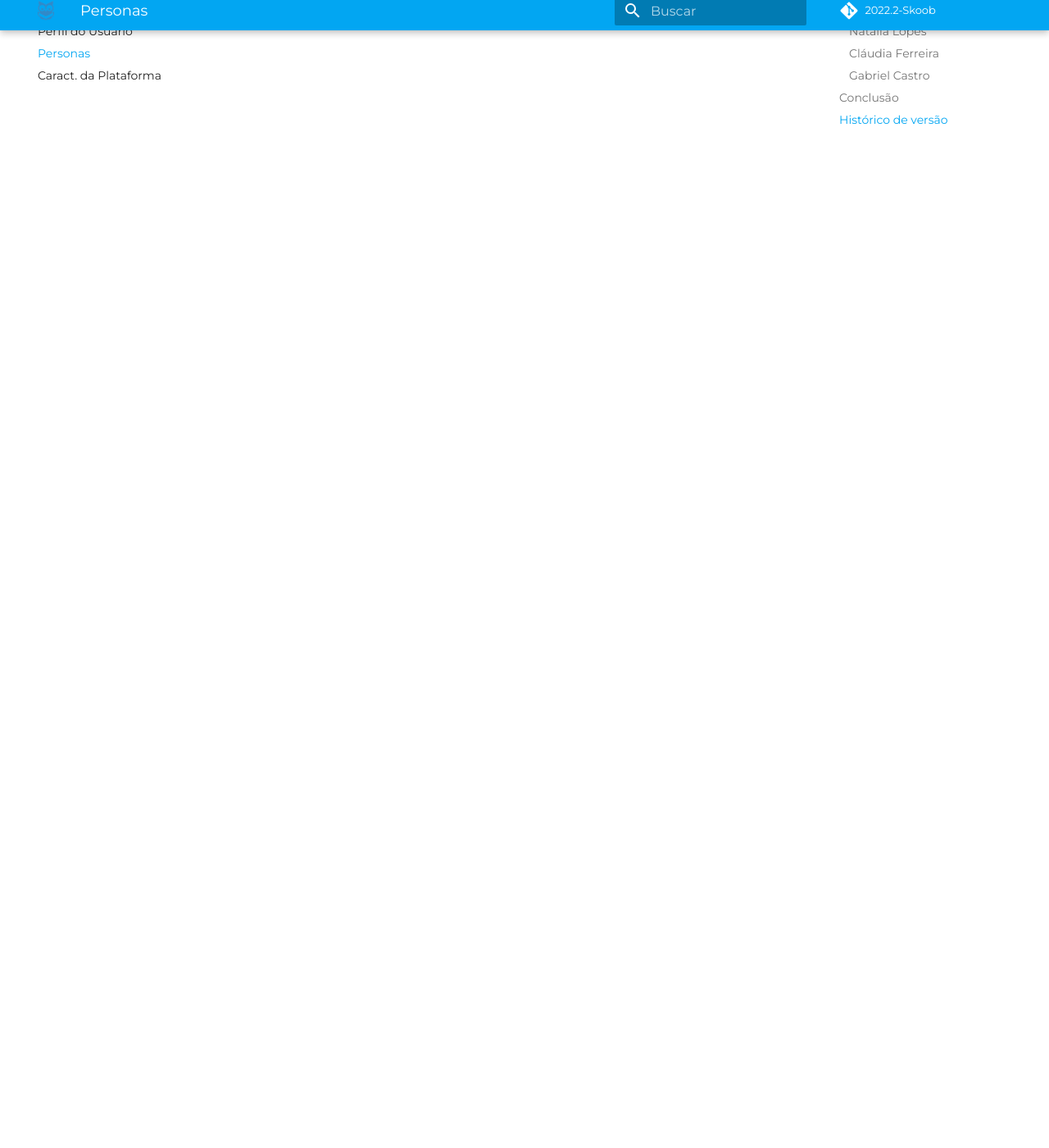
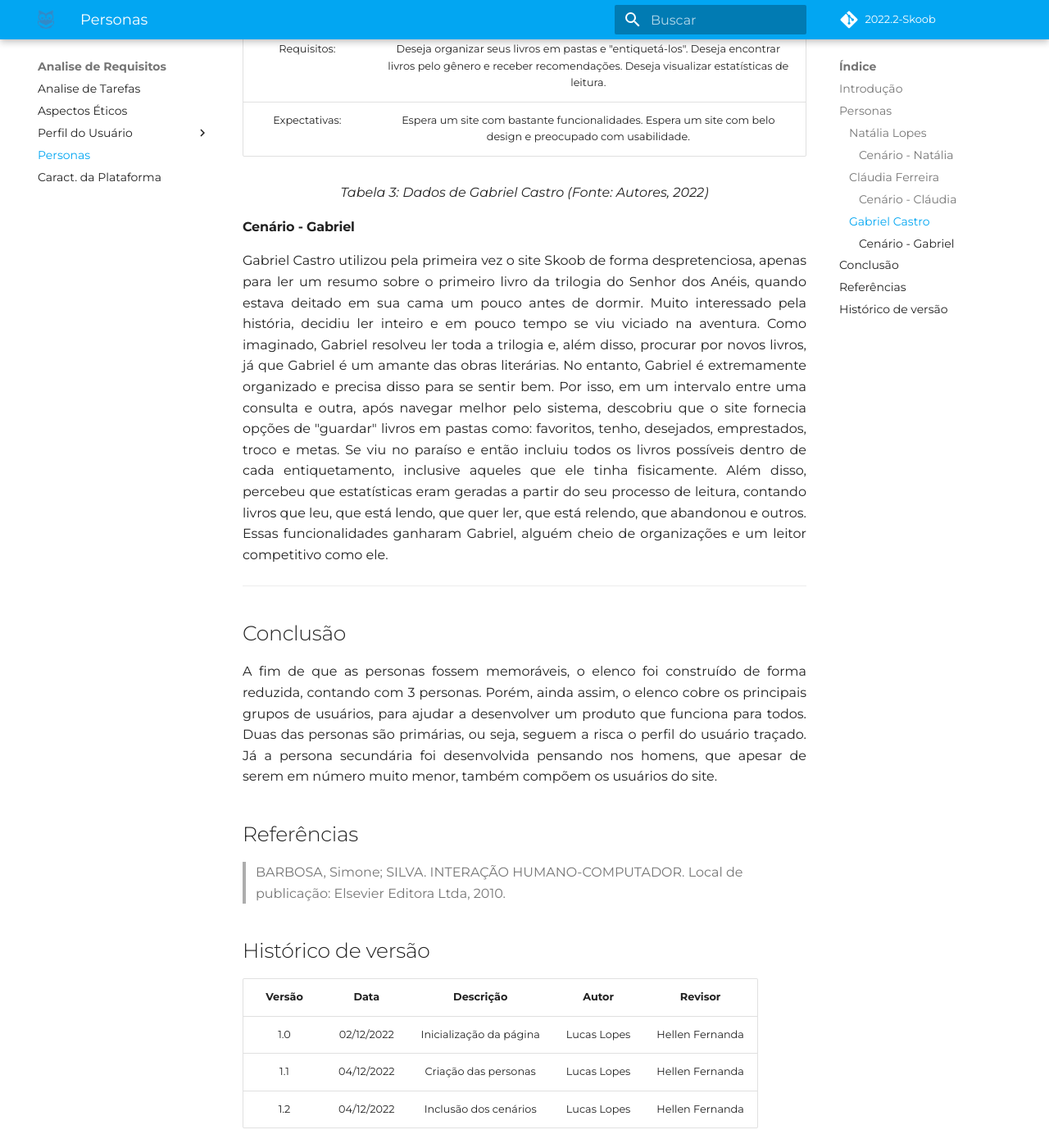
Before and after one commit to Interacao-Humano-Computador/2022.2-Skoob, an MkDocs documentation site: the page built from docs/analise-de-requisitos/personas.md, in a window 1280 px wide and 1400 px high, scrolled down 4032 px. Shown: the whole window at 82% size. Built offline with MkDocs 1.6.1 and Material for MkDocs 9.7.7, drawn with Linux system fonts in a browser that asks for light colours; some web fonts are replaced; comment, search, counter and statistics services are not loaded; some of the changed text lies outside the part shown.

Commit message:
Inclusão dos cenários
Signed-off-by: luclopesr <luclopesr@gmail.com>

```diff
--- a/docs/analise-de-requisitos/personas.md
+++ b/docs/analise-de-requisitos/personas.md
@@ -18,9 +18,11 @@
 | Tarefas: | Acompanhar timeline de leitura e ver livros que os amigos compartilharam. |
 | Requisitos: | Deseja compartilhar livros que está lendo. Deseja comentar e curtir publicações de amigos. Deseja editar comentários. |
 | Expectativas: | Espera uma rede social de leitura. Espera um sistema de fácil uso e minimalista. |
-| **Cenário:** |  |
 
 <figcaption align="center">Tabela 1: Dados de Natália Lopes (Fonte: Autores, 2022)</figcaption>
+
+#### Cenário - Natália
+<p align="justify">Enquanto estava em casa, após finalizar as responsabilidades da faculdade, a gaduanda em Direito, Natália Lopes, resolveu entrar no Skoob para ficar por dentro dos livros que seus amigos e pessoas a quem seguia estavam lendo ou pretendiam ler. Durante a navegação pela timeline, viu que um de seus melhores amigos, Lucas Alves, compartilhou estar lendo A Culpa é das Estrelas, livro a qual Natália havia implorado para que Lucas lesse. Muito feliz pelo amigo ter atendido seu pedido, resolveu comentar na publicação e expressar sua alegria. Porém, por descuido, percebeu que havia digitado errado, então, optou por editar seu comentário, mas sem sucesso, o site não oferecia essa opção, o que a deixou levemente irritada. Decidiu ignorar o fato e simplesmente apagar e enviar um novo comentário, dessa vez, corretamente.</p>
 
 ---
 
@@ -36,9 +38,12 @@
 | Tarefas: | Revisitar e/ou reler livros que já li. Buscar por livros novos, principalmente de romance. |
 | Requisitos: | Deseja buscar por livros novos. Deseja receber indicações de livros. Deseja encontrar livros pelo gênero, autor ou nome. Deseja saber quantas vezes já leu determinado livro. |
 | Expectativas: | Espera um site que forneça livros diversos para leitura gratuita. |
-| **Cenário:** |  |
 
 <figcaption align="center">Tabela 2: Dados de Cláudia Ferreira (Fonte: Autores, 2022)</figcaption>
+
+
+#### Cenário - Cláudia
+<p align="justify">Cláudia Ferreira é uma mulher não muito ligada ao mundo da tecnologia, é o tipo de pessoa que às vezes tem dificuldade de resolver funcionalidades simples. Certo dia, durante o horário de almoço do seu espediente, Cláudia sentiu saudade de ler um livro que havia lido há poucos meses no Skoob, porém, já não lembrava mais seu nome. No desespero de encontrá-lo e aproveitar o restinho de intervalo para ler, ela passou a pesquisar no Google tudo aquilo que lembrava do livro, mas, infelizmente, a ferramente não retornou o que esperava. Nostálgica e ainda na expectativa de encontrar, assim que chegou em casa, resolveu recorrer ao seu filho, jovem, com maior entendimento de tecnologia. Após informar o que se passava, seu filho entrou no site e em menos de 30 segundos encontrou uma aba com todos os livros que sua mãe havia lido, inclusive informando em qual página parou em cada um deles. Cláudia ficou muito contente e ao mesmo tempo rindo envergonhada da sua capacidade de sofrer com coisas básicas de tecnologia. O filho, então, decidiu ensinar sua mãe a fazer coisas simples no Skoob para que ela pudesse ler mais livros online.</p>
 
 ---
 
@@ -54,15 +59,25 @@
 | Tarefas: | Ler livros do Senhor dos Anéis. Marcar livros como favoritos e desejados. Definir metas de leitura. |
 | Requisitos: | Deseja organizar seus livros em pastas e "entiquetá-los". Deseja encontrar livros pelo gênero e receber recomendações. Deseja visualizar estatísticas de leitura.  |
 | Expectativas: | Espera um site com bastante funcionalidades. Espera um site com belo design e preocupado com usabilidade. |
-| **Cenário:** |  |
 
 <figcaption align="center">Tabela 3: Dados de Gabriel Castro (Fonte: Autores, 2022)</figcaption>
 
+#### Cenário - Gabriel
+<p align="justify">
+Gabriel Castro utilizou pela primeira vez o site Skoob de forma despretenciosa, apenas para ler um resumo sobre o primeiro livro da trilogia do Senhor dos Anéis, quando estava deitado em sua cama um pouco antes de dormir. Muito interessado pela história, decidiu ler inteiro e em pouco tempo se viu viciado na aventura. Como imaginado, Gabriel resolveu ler toda a trilogia e, além disso, procurar por novos livros, já que Gabriel é um amante das obras literárias. No entanto, Gabriel é extremamente organizado e precisa disso para se sentir bem. Por isso, em um intervalo entre uma consulta e outra, após navegar melhor pelo sistema, descobriu que o site fornecia opções de "guardar" livros em pastas como: favoritos, tenho, desejados, emprestados, troco e metas. Se viu no paraíso e então incluiu todos os livros possíveis dentro de cada entiquetamento, inclusive aqueles que ele tinha fisicamente. Além disso, percebeu que estatísticas eram geradas a partir do seu processo de leitura, contando livros que leu, que está lendo, que quer ler, que está relendo, que abandonou e outros. Essas funcionalidades ganharam Gabriel, alguém cheio de organizações e um leitor competitivo como ele.
+</p>
+
+---
 
 ## Conclusão
+<p align="justify">A fim de que as personas fossem memoráveis, o elenco foi construído de forma reduzida, contando com 3 personas. Porém, ainda assim, o elenco cobre os principais grupos de usuários, para ajudar a desenvolver um produto que funciona para todos. Duas das personas são primárias, ou seja, seguem a risca o perfil do usuário traçado. Já a persona secundária foi desenvolvida pensando nos homens, que apesar de serem em número muito menor, também compõem os usuários do site.</p>
+
+## Referências
+> BARBOSA, Simone; SILVA. INTERAÇÃO HUMANO-COMPUTADOR. Local de publicação: Elsevier Editora Ltda, 2010.
 
 ## Histórico de versão
 | Versão | Data | Descrição | Autor | Revisor |
 | :----: | :--: | :-------: | :---: | :-----: |
 | 1.0 | 02/12/2022 | Inicialização da página | Lucas Lopes | Hellen Fernanda |
 | 1.1 | 04/12/2022 | Criação das personas | Lucas Lopes | Hellen Fernanda |
+| 1.2 | 04/12/2022 | Inclusão dos cenários | Lucas Lopes | Hellen Fernanda |
--- a/mkdocs.yml
+++ b/mkdocs.yml
@@ -30,7 +30,8 @@
   - Analise de Requisitos:
       - Analise de Tarefas: analise-de-requisitos/analise-de-tarefas.md
       - Aspectos Éticos: analise-de-requisitos/aspectos-eticos.md
-      - Perfil do Usuário: analise-de-requisitos/perfil-do-usuario.md
+      - Perfil do Usuário:
+        - Questionário: analise-de-requisitos/perfil-do-usuario.md
       - Personas: analise-de-requisitos/personas.md
       - Caract. da Plataforma: analise-de-requisitos/caracteristicas-da-plataforma.md
 
```
